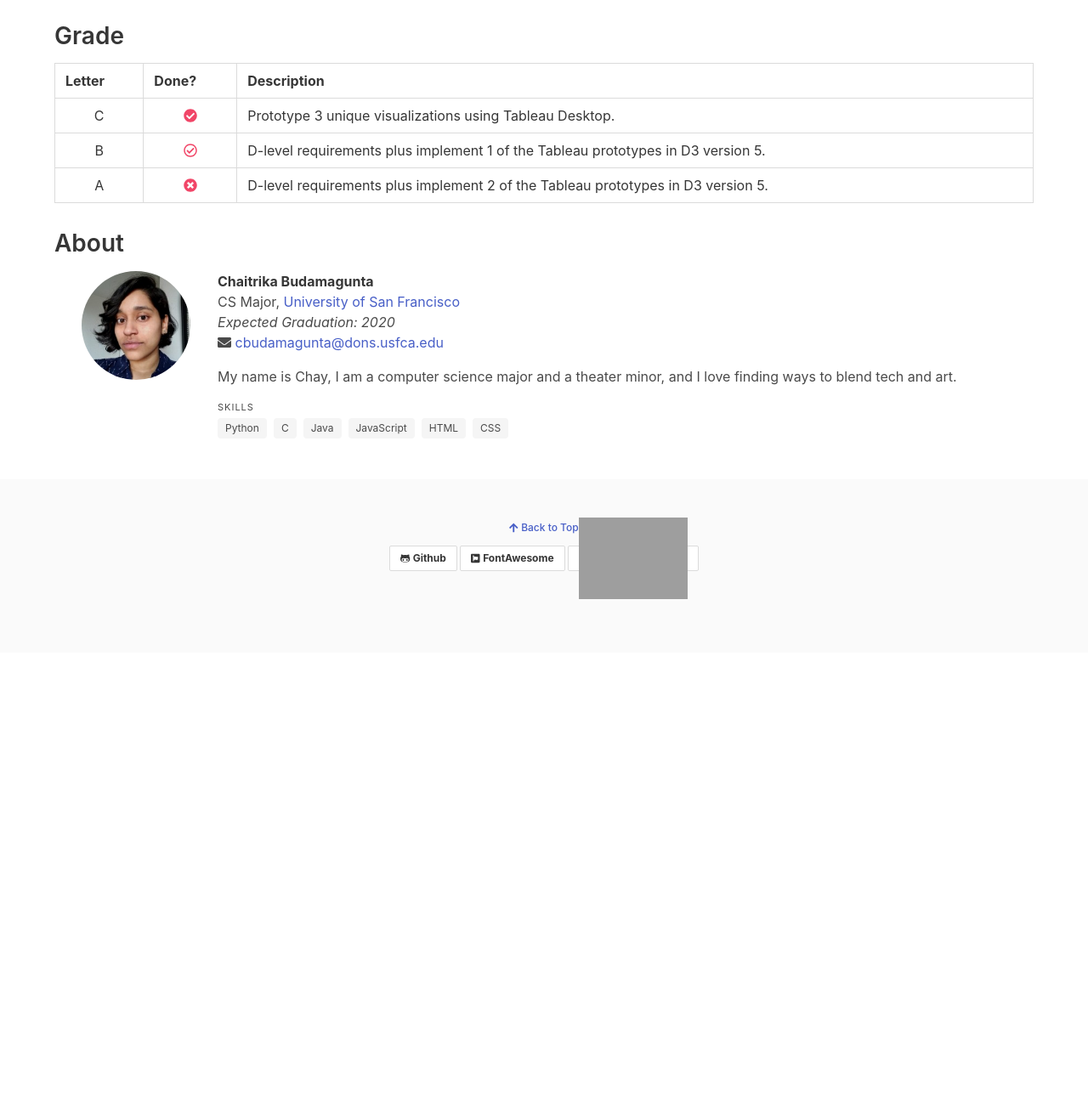
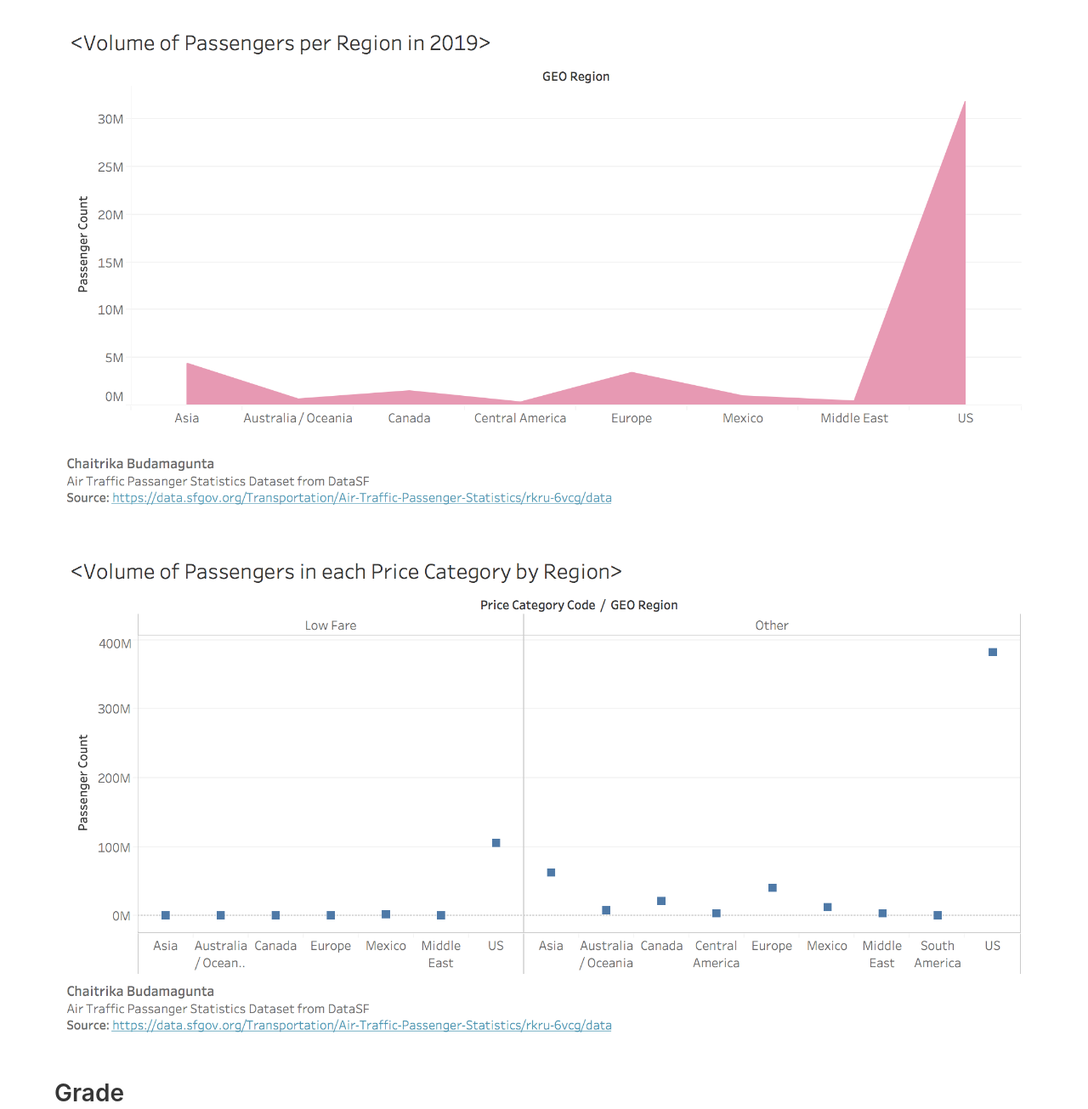
Before and after one commit to usf-cs360-spring2020/homework1-cbudamagunta1, a plain HTML site: page index.html in a window 1280 px wide. Shown: the part 1080-2385 px from the top of the page at 85% size. Before the commit the page ends 1848 px from the top, so only its background shows below. Drawn offline with nearby package versions, Linux system fonts and the light colour scheme; grey boxes are pictures that could not be loaded.

Commit message:
Add two more prototypes

```diff
--- a/index.html
+++ b/index.html
@@ -85,6 +85,8 @@
 
         <h2 id="prototypes">Prototypes</h2>
         <p><img src="Proto1.png"></p>
+        <p><img src="Proto2.png"></p>
+        <p><img src="Proto3.png"></p>
 
          <h2 id="grade">Grade</h2>
 
@@ -109,7 +111,7 @@
            <tbody>
              <tr>
                <td>C</td>
-               <td><i class="has-text-danger fas fa-check-circle"></i></td>
+               <td><i class="has-text-success fas fa-check-circle"></i></td>
                <td>Prototype 3 unique visualizations using Tableau Desktop.</td>
              </tr>
 
```
Also changed, not shown: Proto2.png (added), Proto3.png (added).
